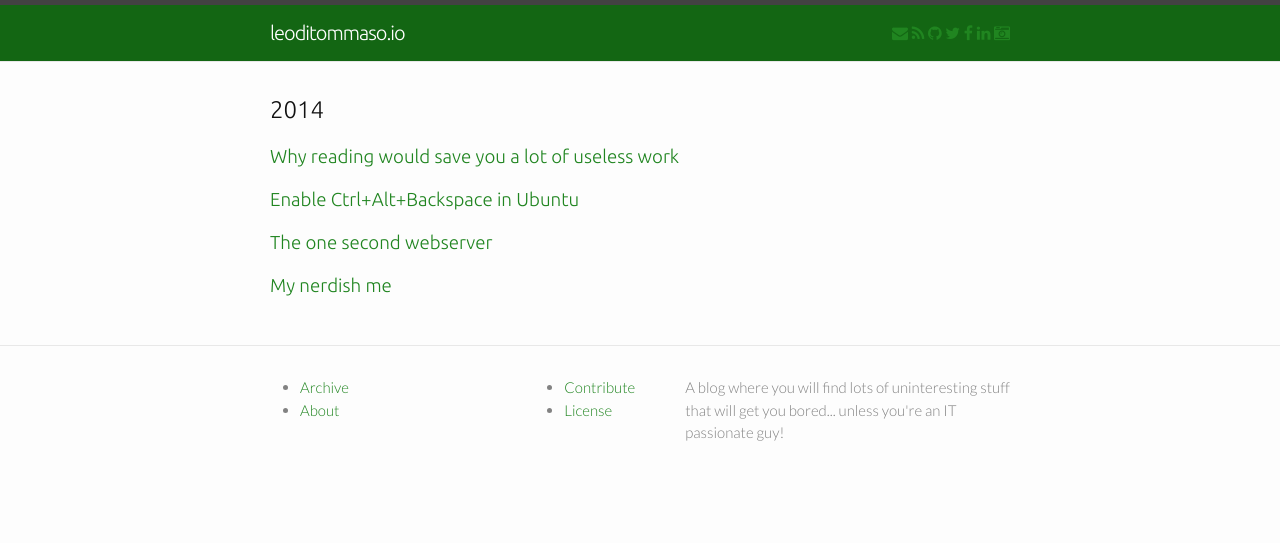
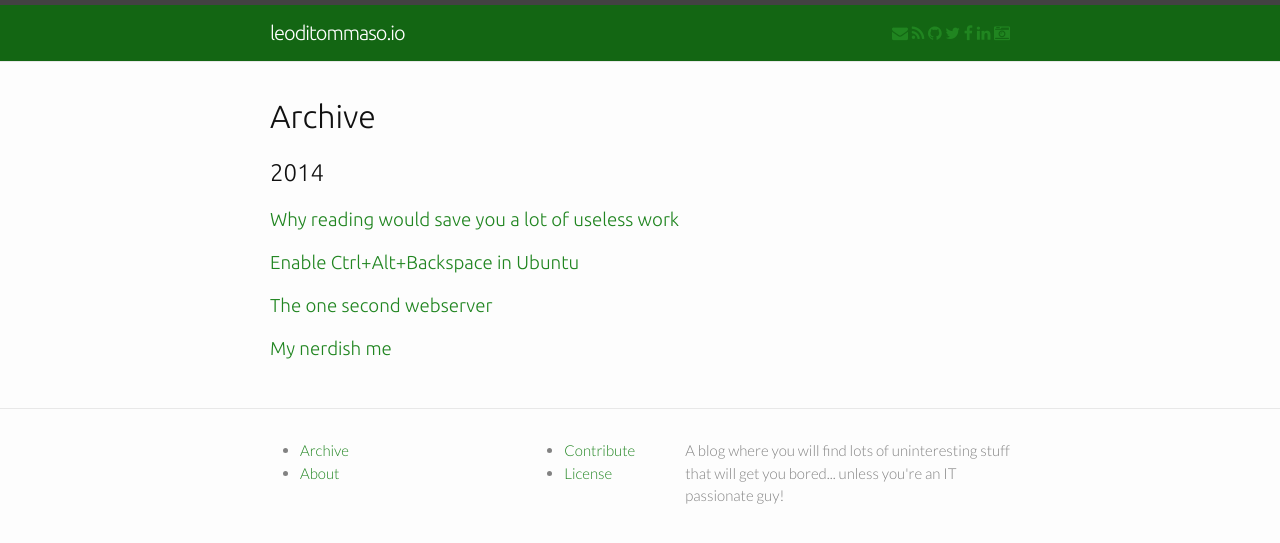
Before and after one commit to leoditommaso/leoditommaso.io, a Jekyll site: the page built from archive.md, in a window 1280 px wide. Shown: the top 543 px of the page. Built offline with Jekyll 4.4.1, drawn with Linux system fonts in a browser that asks for light colours.

Commit message:
Archive's title and RSS link in index.
* Added Archive title in archive page.
* Removed RSS link in index.html (added at header).

```diff
--- a/archive.md
+++ b/archive.md
@@ -3,7 +3,7 @@
 layout: default
 permalink: /archive/
 ---
-<div class="archives">
+<div class="archives"><h1>Archive</h1>
   {% assign last_year = 0 %}
   {% for post in site.posts %}
     {% capture current_year %}{{ post.date | date: '%Y' }}{% endcapture %}
--- a/index.html
+++ b/index.html
@@ -39,6 +39,4 @@
 </div>
 {% endif %}
 
-<p class="rss-subscribe">subscribe <a href="{{ "/feed.xml" | prepend: site.baseurl }}">via RSS</a></p>
-
 </div>
```
